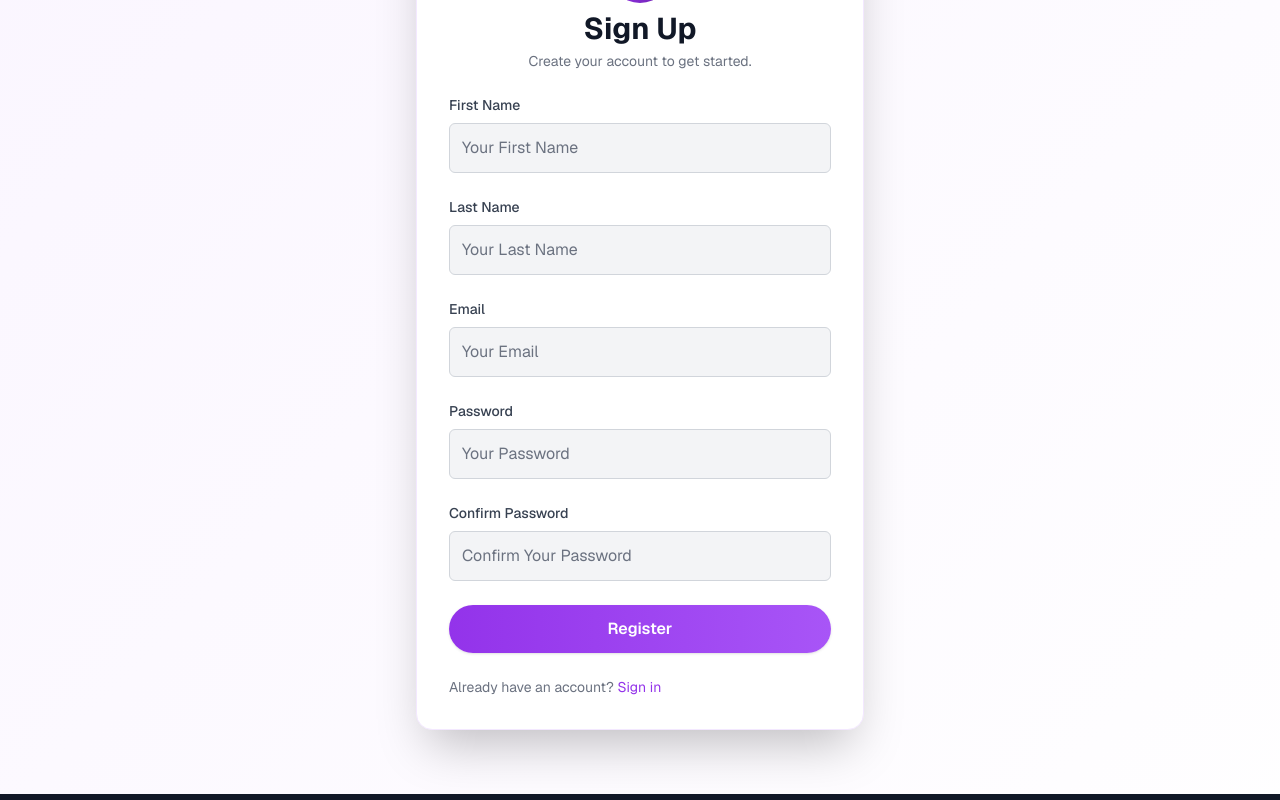
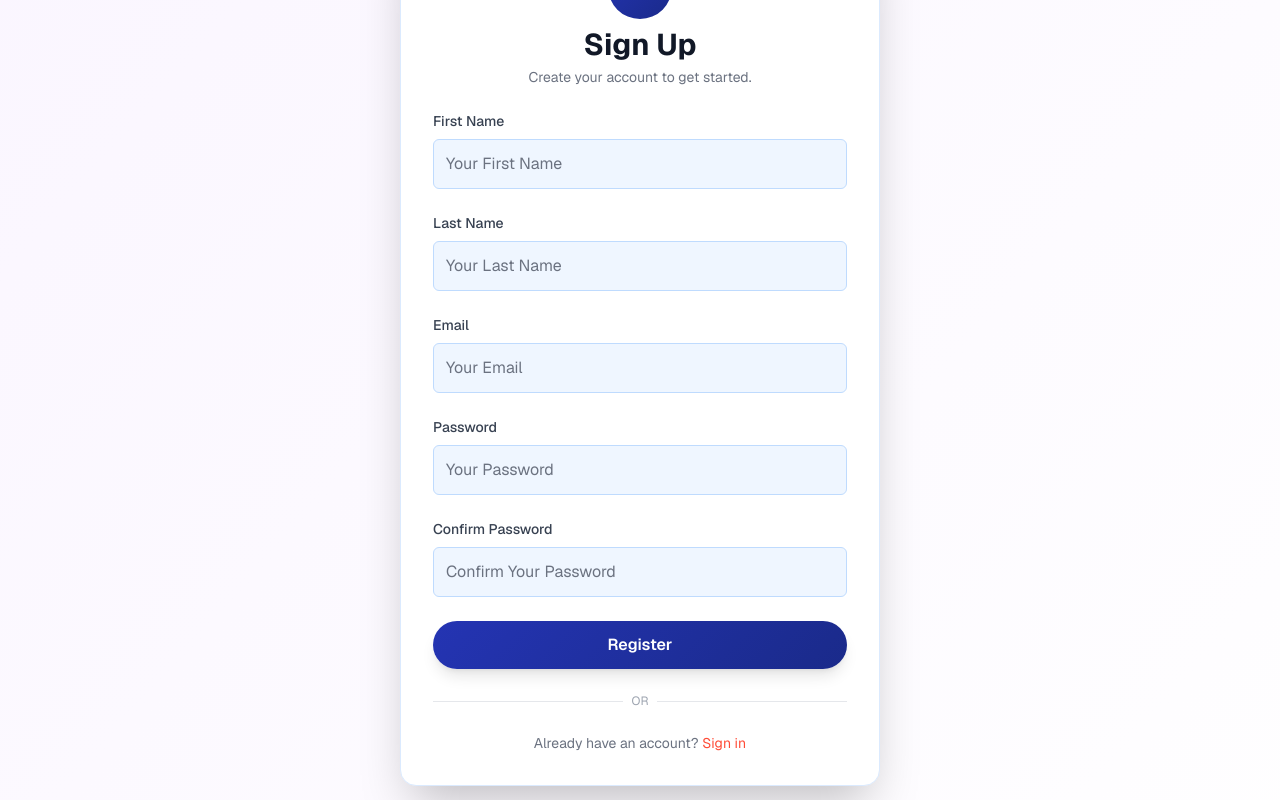
Before and after one commit to esraakhalifa/masar, a Next.js app: page /register in a window 1280 px wide. Shown: the part 300-1100 px from the top of the page. Built offline with nearby package versions, Linux system fonts and the light colour scheme; no server answers.

Commit message:
feat: enhance registration page layout and styling for better user experience

```diff
--- a/app/login/page.tsx
+++ b/app/login/page.tsx
@@ -34,7 +34,7 @@ export default function Login() {
   return (
     <Layout>
     <div className="min-h-screen  flex items-center justify-center px-4 mt-4">
-      <main className="flex flex-col items-center justify-center min-h-[80vh] px-2">
+      <main className="flex flex-col items-center justify-center w-full max-w-lg px-2">
         <div className="w-full max-w-md bg-white rounded-2xl shadow-2xl border border-blue-100 p-8">
           <div className="flex flex-col items-center mb-6">
             <div className="w-16 h-16 bg-gradient-to-r from-blue-600 to-blue-700 rounded-full flex items-center justify-center mb-2" style={{background: 'linear-gradient(135deg, #2434B3 0%, #1a2a8a 100%)'}}>
--- a/app/register/page.tsx
+++ b/app/register/page.tsx
@@ -49,16 +49,18 @@ export default function Register() {
   };
 
   return (
-    <Layout>
-      <main className="flex flex-col items-center justify-center min-h-[80vh] px-2">
-        <div className="w-full max-w-md bg-white rounded-2xl shadow-2xl border border-purple-100 p-8">
+<Layout>
+    <div className="min-h-screen flex items-center justify-center px-4 mt-4">
+      <main className="flex flex-col items-center justify-center w-full max-w-lg px-4">
+      <div className="w-full max-w-2xl bg-white rounded-2xl shadow-2xl border border-blue-100 p-8">
           <div className="flex flex-col items-center mb-6">
-            <div className="w-16 h-16 bg-gradient-to-r from-purple-600 to-purple-800 rounded-full flex items-center justify-center mb-2">
+            <div className="w-16 h-16 bg-gradient-to-r from-blue-600 to-blue-700 rounded-full flex items-center justify-center mb-2" style={{background: 'linear-gradient(135deg, #2434B3 0%, #1a2a8a 100%)'}}>
               <span className="text-white font-bold text-2xl">M</span>
             </div>
             <h1 className="text-3xl font-bold text-gray-900 mb-1">Sign Up</h1>
             <p className="text-gray-500 text-sm">Create your account to get started.</p>
           </div>
+
           <form onSubmit={handleSubmit} className="space-y-6">
             <div>
               <label htmlFor="firstName" className="block text-sm font-medium mb-2 text-gray-700">First Name</label>
@@ -67,11 +69,13 @@ export default function Register() {
                 id="firstName"
                 value={firstName}
                 onChange={e => setFirstName(e.target.value)}
-                className="w-full bg-gray-100 text-gray-900 p-3 rounded-md border border-gray-300 focus:outline-none focus:ring-2 focus:ring-purple-600 transition-all duration-300"
+                className="w-full bg-blue-50 text-gray-900 p-3 rounded-md border border-blue-200 focus:outline-none focus:ring-2 focus:border-transparent transition-all duration-300"
+                style={{focusRingColor: '#2434B3'}}
                 placeholder="Your First Name"
                 required
               />
             </div>
+
             <div>
               <label htmlFor="lastName" className="block text-sm font-medium mb-2 text-gray-700">Last Name</label>
               <input
@@ -79,11 +83,13 @@ export default function Register() {
                 id="lastName"
                 value={lastName}
                 onChange={e => setLastName(e.target.value)}
-                className="w-full bg-gray-100 text-gray-900 p-3 rounded-md border border-gray-300 focus:outline-none focus:ring-2 focus:ring-purple-600 transition-all duration-300"
+                className="w-full bg-blue-50 text-gray-900 p-3 rounded-md border border-blue-200 focus:outline-none focus:ring-2 focus:border-transparent transition-all duration-300"
+                style={{focusRingColor: '#2434B3'}}
                 placeholder="Your Last Name"
                 required
               />
             </div>
+
             <div>
               <label htmlFor="email" className="block text-sm font-medium mb-2 text-gray-700">Email</label>
               <input
@@ -91,11 +97,13 @@ export default function Register() {
                 id="email"
                 value={email}
                 onChange={e => setEmail(e.target.value)}
-                className="w-full bg-gray-100 text-gray-900 p-3 rounded-md border border-gray-300 focus:outline-none focus:ring-2 focus:ring-purple-600 transition-all duration-300"
+                className="w-full bg-blue-50 text-gray-900 p-3 rounded-md border border-blue-200 focus:outline-none focus:ring-2 focus:border-transparent transition-all duration-300"
+                style={{focusRingColor: '#2434B3'}}
                 placeholder="Your Email"
                 required
               />
             </div>
+
             <div>
               <label htmlFor="password" className="block text-sm font-medium mb-2 text-gray-700">Password</label>
               <input
@@ -103,11 +111,13 @@ export default function Register() {
                 id="password"
                 value={password}
                 onChange={e => setPassword(e.target.value)}
-                className="w-full bg-gray-100 text-gray-900 p-3 rounded-md border border-gray-300 focus:outline-none focus:ring-2 focus:ring-purple-600 transition-all duration-300"
+                className="w-full bg-blue-50 text-gray-900 p-3 rounded-md border border-blue-200 focus:outline-none focus:ring-2 focus:border-transparent transition-all duration-300"
+                style={{focusRingColor: '#2434B3'}}
                 placeholder="Your Password"
                 required
               />
             </div>
+
             <div>
               <label htmlFor="confirmPassword" className="block text-sm font-medium mb-2 text-gray-700">Confirm Password</label>
               <input
@@ -115,28 +125,52 @@ export default function Register() {
                 id="confirmPassword"
                 value={confirmPassword}
                 onChange={e => setConfirmPassword(e.target.value)}
-                className="w-full bg-gray-100 text-gray-900 p-3 rounded-md border border-gray-300 focus:outline-none focus:ring-2 focus:ring-purple-600 transition-all duration-300"
+                className="w-full bg-blue-50 text-gray-900 p-3 rounded-md border border-blue-200 focus:outline-none focus:ring-2 focus:border-transparent transition-all duration-300"
+                style={{focusRingColor: '#2434B3'}}
                 placeholder="Confirm Your Password"
                 required
               />
             </div>
+
             {error && <div className="text-red-500 text-center">{error}</div>}
             {success && <div className="text-green-500 text-center">{success}</div>}
+
             <button
               type="submit"
-              className="w-full bg-gradient-to-r from-purple-600 to-purple-500 text-white px-6 py-3 rounded-full font-semibold hover:from-purple-700 hover:to-purple-600 transition-all duration-300 transform hover:scale-105 shadow"
+              className="w-full text-white px-6 py-3 rounded-full font-semibold hover:opacity-90 transition-all duration-300 transform hover:scale-105 shadow-lg"
+              style={{background: 'linear-gradient(135deg, #2434B3 0%, #1a2a8a 100%)'}}
             >
               Register
             </button>
-            <div className="flex justify-between items-center mt-4">
+
+            <div className="flex items-center my-4">
+              <div className="flex-grow border-t border-gray-200"></div>
+              <span className="mx-2 text-gray-400 text-xs">OR</span>
+              <div className="flex-grow border-t border-gray-200"></div>
+            </div>
+
+            {/* <button
+              type="button"
+              onClick={() => signIn("google", { callbackUrl: "/" })}
+              className="w-full flex items-center justify-center gap-2 bg-white border-2 text-gray-700 px-6 py-3 rounded-full font-semibold hover:bg-orange-50 transition-all duration-300 shadow"
+              style={{borderColor: '#FF4B36'}}
+            >
+              <FcGoogle className="text-xl" />
+              Sign up with Google
+            </button> */}
+
+            <div className="flex justify-center items-center mt-4">
               <p className="text-sm text-gray-500">
                 Already have an account?{' '}
-                <a href="/login" className="text-purple-600 hover:underline">Sign in</a>
+                <a href="/login" className="hover:underline" style={{ color: '#FF4B36' }}>
+                  Sign in
+                </a>
               </p>
             </div>
           </form>
         </div>
       </main>
+    </div>
     </Layout>
   );
 }
```
